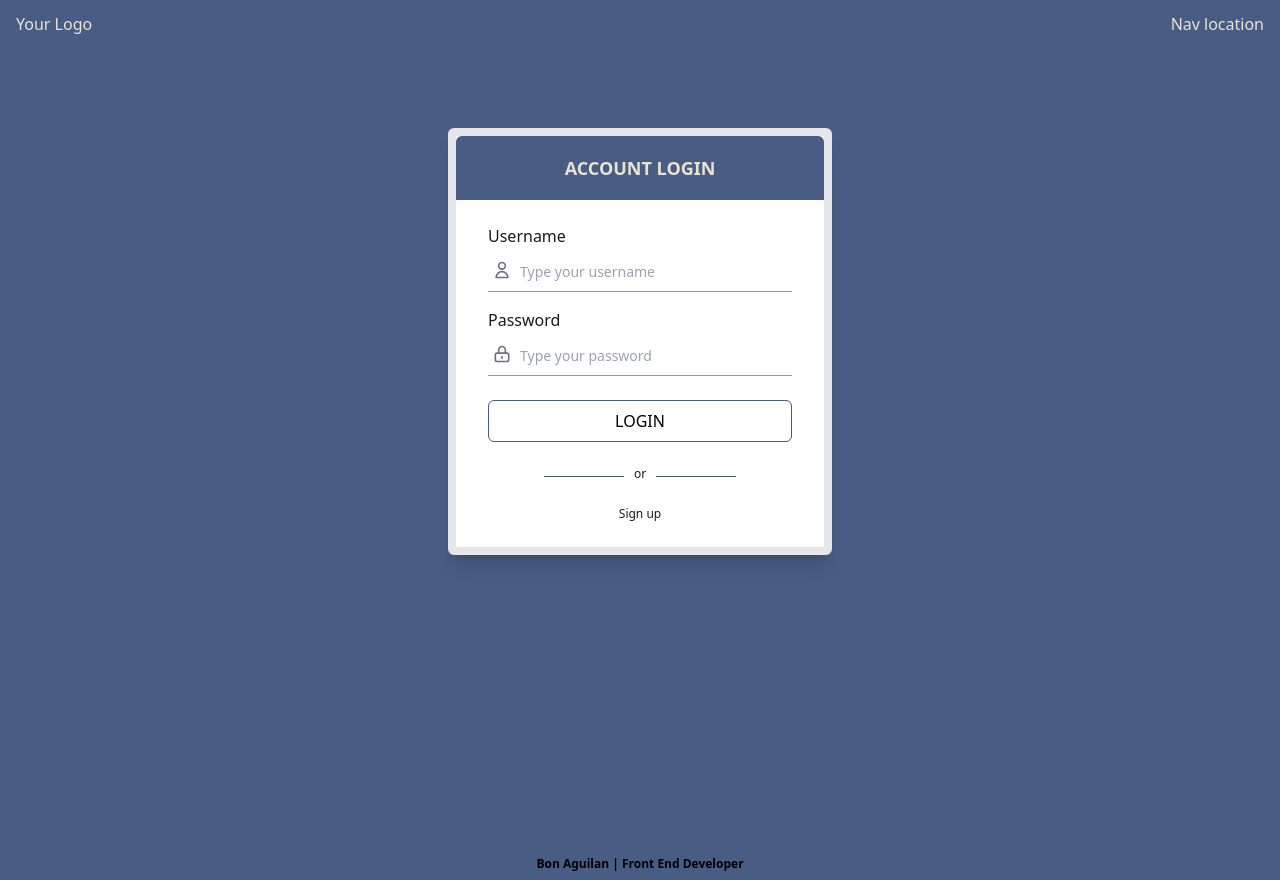
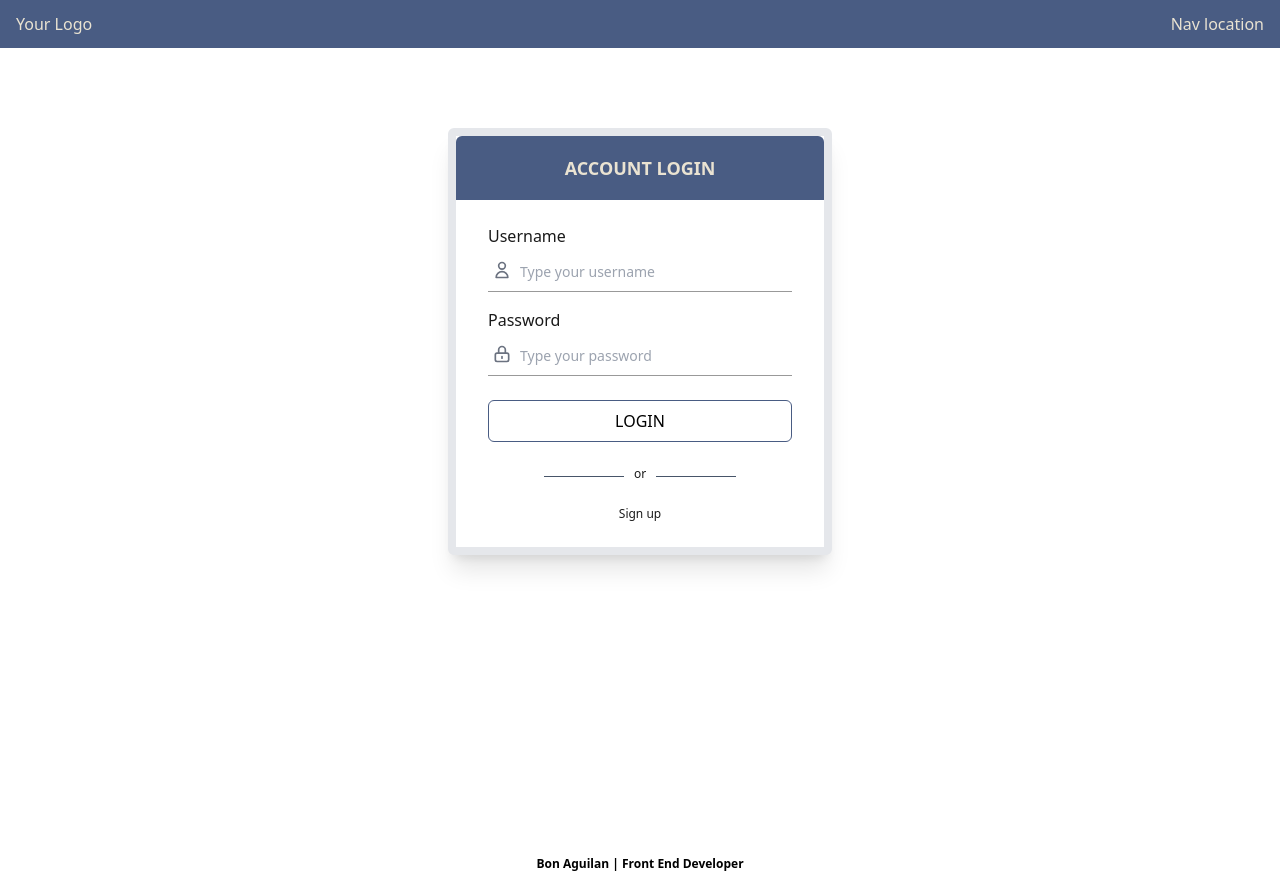
Before and after one commit to aguilanbon/mern-app, a React (Create React App) app: page / in a window 1280 px wide. Built offline with nearby package versions, Linux system fonts and the light colour scheme.

Commit message:
revert to white bg

```diff
--- a/src/App.js
+++ b/src/App.js
@@ -6,7 +6,7 @@ import Home from "./pages/Home/Home";
 
 function App() {
   return (
-  <div className="w-auto h-auto bg-secondary">
+  <div className="w-auto min-h-screen bg-white">
     <Header />
       <Routes>
         <Route path='/' element={ <Login /> }></Route>
--- a/src/pages/Login/Login.jsx
+++ b/src/pages/Login/Login.jsx
@@ -4,7 +4,7 @@ function Login() {
     return (
         <div className='min-h-screen'>
             <div className='w-full h-auto flex items-center justify-center'>
-                <div className='w-80 md:w-96 h-auto mt-20 pb-4 flex flex-col border-8 bg-white text-black text-opacity-90 rounded-md shadow-xl'>
+                <div className='w-80 md:w-96 h-auto mt-20 pb-4 flex flex-col border-8  bg-white text-black text-opacity-90 rounded-md shadow-xl'>
                     <div className='h-16 mb-4 flex items-center justify-center bg-secondary text-bg rounded-t-md'>
                         <h1 className='font-bold text-lg'>ACCOUNT LOGIN</h1>
                     </div>
```
